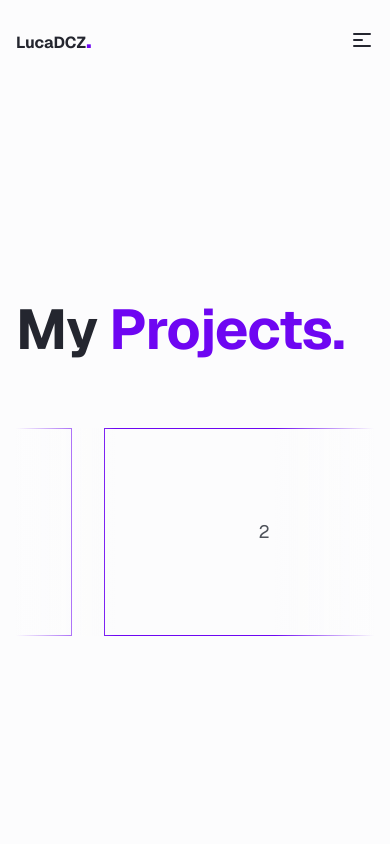
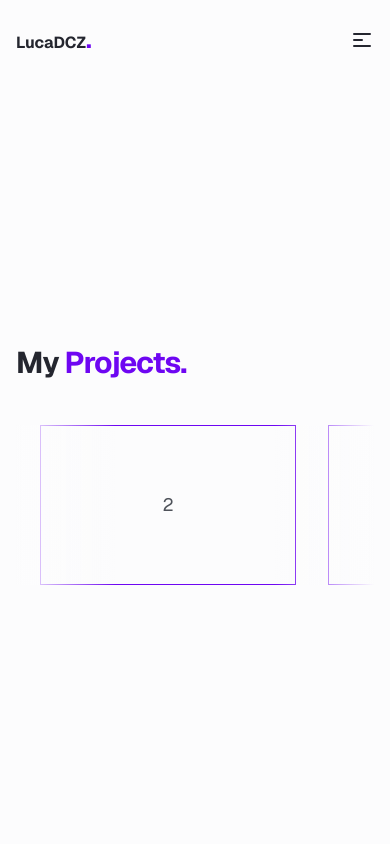
Before and after one commit to yuriivintoniak/vintoniak-dev, a Next.js app: page /projects in a window 390 px wide. Shown: the top 844 px of the page. Built offline with nearby package versions, Linux system fonts and the light colour scheme.

Commit message:
feat: make projects page responsive for small screens

```diff
--- a/src/app/projects/page.tsx
+++ b/src/app/projects/page.tsx
@@ -3,8 +3,8 @@ import { ProjectsCarousel } from '@/components/Projects/ProjectsCarousel'
 export default function Projects() {
   return (
     <section className='w-full py-20'>
-      <div className='flex flex-col gap-14'>
-        <h2 className='text-[56px] tracking-[-1px] font-bold'>
+      <div className='flex flex-col gap-10 2xs:gap-14'>
+        <h2 className='text-[30px] 2xs:text-[44px] sm:text-[56px] tracking-[-1px] font-bold'>
           My <span className='text-text-accent'>Projects.</span>
         </h2>
         <ProjectsCarousel />
--- a/src/components/Projects/ProjectsCarousel.tsx
+++ b/src/components/Projects/ProjectsCarousel.tsx
@@ -8,7 +8,7 @@ export function ProjectsCarousel() {
       {projects.map((project) => (
         <div
           key={project.id}
-          className='mx-4 w-80 h-52 text-text-primary text-lg border border-text-accent flex items-center justify-center'
+          className='mx-4 w-64 h-40 sm:w-80 sm:h-52 text-text-primary text-lg border border-text-accent flex items-center justify-center'
         >
           {project.id}
         </div>
```
